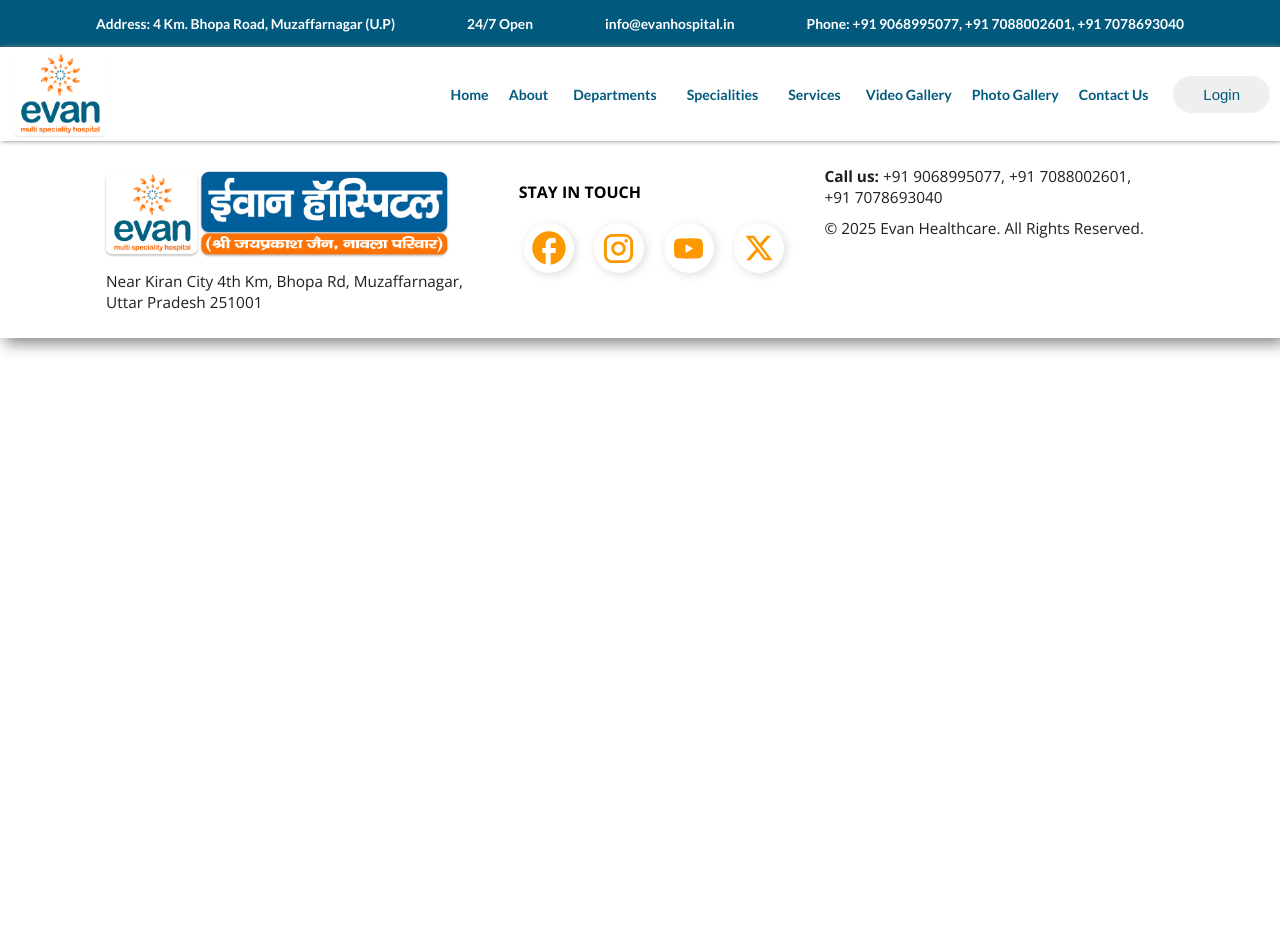
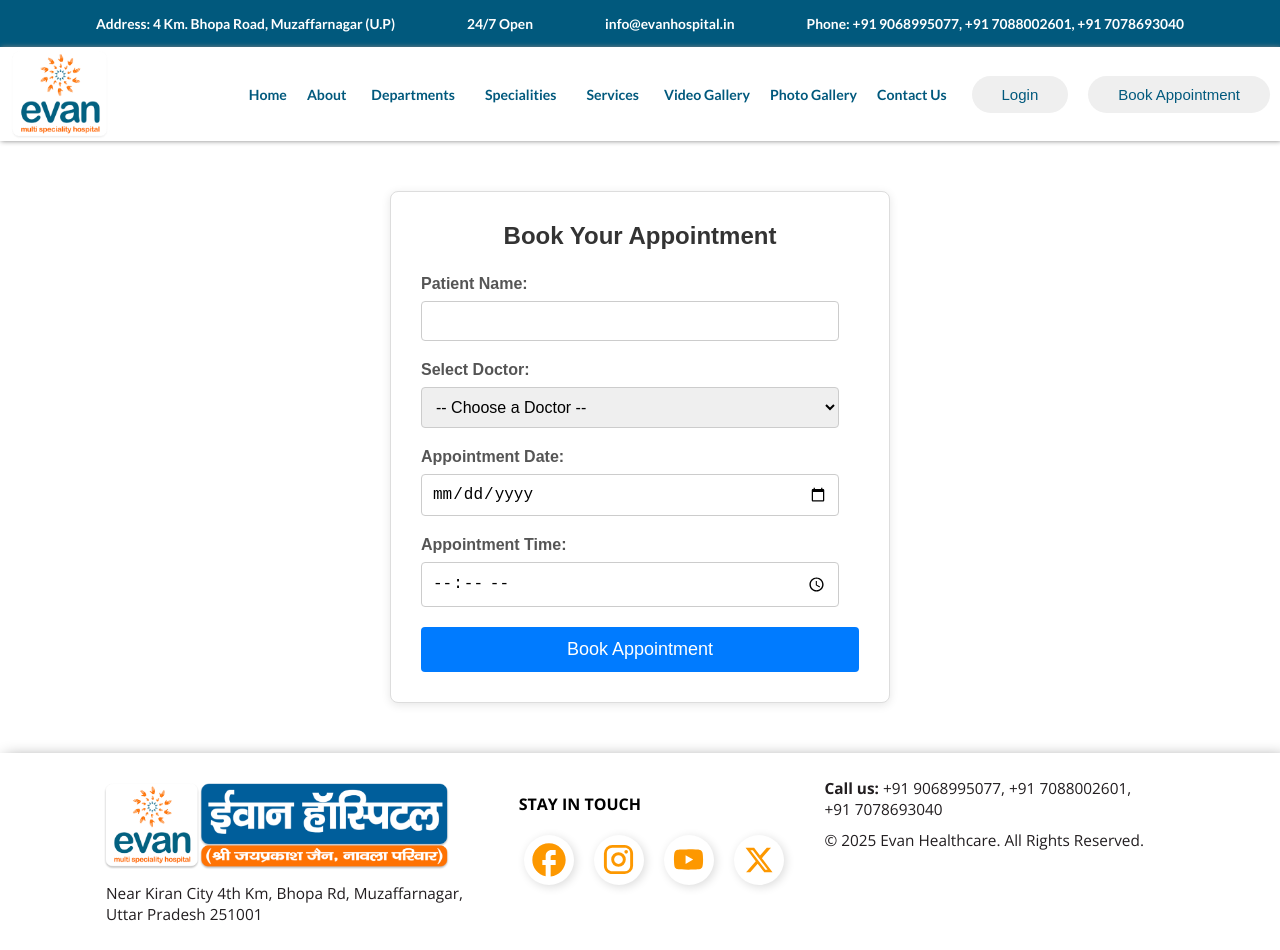
Before and after one commit to Aarishkasgar/Evan-Hospital, a React (Vite) app: page /appointment-booking in a window 1280 px wide. Before the commit the page ends 800 px from the top, so only its background shows below. Built offline with nearby package versions, Linux system fonts and the light colour scheme; a web font is replaced by a local one.

Commit message:
j1 commit

```diff
--- a/src/App.jsx
+++ b/src/App.jsx
@@ -4,6 +4,9 @@
 import Home from "./pages/Home";
 import NavTop from "./components/NavTop";
 import About from "./pages/About";
+
+// Appointment Booking
+import AppointmentBooking from './components/AppointmentBooking';
 
 // Department-----------
 import Managements from "./pages/Managements";
@@ -97,7 +100,6 @@
           <Route path="/dialysis" element={<Dialysis />} />
           <Route path="/nephro" element={<Nephro />} />
           <Route path="/gastro" element={<Gastro />} />
-
           {/* ------------Specialities------------- */}
 
           {/* ---------Services----------- */}
@@ -107,6 +109,8 @@
           <Route path="/radiology" element={<Radiology />} />
           <Route path="/ayushman" element={<Ayushman />} />
           {/* ---------Services---------- */}
+
+          <Route path="/appointment-booking" element={<AppointmentBooking />} />
 
           {/* <Route path="/specialities" element={<Specialities />} /> */}
           <Route path="/video-gallery" element={<VideoGallery />} />
--- /dev/null
+++ b/src/components/AppointmentBooking.css
@@ -0,0 +1,90 @@
+/* src/components/AppointmentBooking.css */
+
+.appointment-container {
+    max-width: 500px;
+    margin: 50px auto;
+    padding: 30px;
+    border: 1px solid #ddd;
+    border-radius: 8px;
+    box-shadow: 0 2px 10px rgba(0, 0, 0, 0.1);
+    background-color: #fff;
+    font-family: Arial, sans-serif;
+}
+
+.appointment-container h2 {
+    text-align: center;
+    color: #333;
+    margin-bottom: 25px;
+}
+
+.form-group {
+    margin-bottom: 20px;
+}
+
+.form-group label {
+    display: block;
+    margin-bottom: 8px;
+    font-weight: bold;
+    color: #555;
+}
+
+.form-group input[type="text"],
+.form-group input[type="date"],
+.form-group input[type="time"],
+.form-group select {
+    width: calc(100% - 20px); /* Adjusting for padding */
+    padding: 10px;
+    border: 1px solid #ccc;
+    border-radius: 4px;
+    font-size: 16px;
+    box-sizing: border-box; /* Include padding and border in the element's total width and height */
+}
+
+.form-group input[type="date"],
+.form-group input[type="time"] {
+    appearance: none; /* Remove default browser styling for date/time inputs */
+}
+
+.submit-btn {
+    width: 100%;
+    padding: 12px;
+    background-color: #007bff;
+    color: white;
+    border: none;
+    border-radius: 4px;
+    font-size: 18px;
+    cursor: pointer;
+    transition: background-color 0.3s ease;
+}
+
+.submit-btn:hover {
+    background-color: #0056b3;
+}
+
+.message {
+    text-align: center;
+    margin-bottom: 15px;
+    padding: 10px;
+    border-radius: 4px;
+    font-weight: bold;
+}
+
+.message.success {
+    background-color: #d4edda;
+    color: #155724;
+    border: 1px solid #c3e6cb;
+}
+
+.message.error {
+    background-color: #f8d7da;
+    color: #721c24;
+    border: 1px solid #f5c6cb;
+}
+
+/* Basic responsive adjustments */
+@media (max-width: 600px) {
+    .appointment-container {
+        margin: 20px;
+        padding: 20px;
+    }
+}
--- /dev/null
+++ b/src/components/AppointmentBooking.jsx
@@ -0,0 +1,138 @@
+// src/components/AppointmentBooking.js
+import React, { useState } from 'react';
+import './AppointmentBooking.css'; // Separate CSS file
+
+const AppointmentBooking = () => {
+    // State to manage form inputs
+    const [patientName, setPatientName] = useState('');
+    const [doctor, setDoctor] = useState('');
+    const [appointmentDate, setAppointmentDate] = useState('');
+    const [appointmentTime, setAppointmentTime] = useState('');
+    const [message, setMessage] = useState('');
+
+    // Dummy list of doctors (you would likely fetch this from your backend)
+    const doctors = [
+        { id: 'dr-pankaj', name: 'Dr. Pankaj Jain (General Physician)' },
+        { id: 'dr-faisal', name: 'Dr. Faisal Shadab (General Physician)' },
+        { id: 'dr-vipin', name: 'Dr. Vipin Deo Timari (Pulmonologist)' },
+        { id: 'dr-nidhi', name: 'Dr. Nidhi Yadav (Gynecologist)' },
+        { id: 'dr-madan', name: 'Dr. Madan Mohan Jha (General Surgeon)' },
+        { id: 'dr-raman', name: 'Dr. Raman Jindal (Orthopedic Surgeon)' },
+        { id: 'dr-sanjeev', name: 'Dr. Sanjeev Kumar Dubey (Nephrologist)' },
+        { id: 'dr-rb', name: 'Dr. R.B. Singh (Cardiologist)' },
+        { id: 'dr-akshi', name: 'Dr. Akshi Singhal (ENT Specialist)' },
+        { id: 'dr-archit', name: 'Dr. Archit Singhal (Physiotherapist)' },
+    ];
+
+    const handleSubmit = async (e) => {
+        e.preventDefault(); // Prevent default form submission
+
+        // Basic validation
+        if (!patientName || !doctor || !appointmentDate || !appointmentTime) {
+            setMessage('Please fill in all fields.');
+            return;
+        }
+
+        const appointmentData = {
+            patientName,
+            doctor,
+            appointmentDate,
+            appointmentTime,
+        };
+
+        console.log('Booking Data:', appointmentData); // For debugging
+
+        try {
+            // --- यहाँ आपको अपने बैकएंड API का लिंक जोड़ना होगा ---
+            const backendApiUrl = 'YOUR_BACKEND_API_ENDPOINT_HERE'; // उदाहरण: 'https://your-backend.com/api/book-appointment'
+
+            const response = await fetch(backendApiUrl, {
+                method: 'POST',
+                headers: {
+                    'Content-Type': 'application/json',
+                    // यदि आवश्यक हो तो ऑथराइजेशन हेडर जोड़ें
+                    // 'Authorization': 'Bearer YOUR_AUTH_TOKEN'
+                },
+                body: JSON.stringify(appointmentData),
+            });
+
+            if (response.ok) {
+                const result = await response.json();
+                setMessage('Appointment booked successfully! ' + (result.message || ''));
+                // Clear the form
+                setPatientName('');
+                setDoctor('');
+                setAppointmentDate('');
+                setAppointmentTime('');
+            } else {
+                const errorData = await response.json();
+                setMessage(`Failed to book appointment: ${errorData.message || response.statusText}`);
+            }
+        } catch (error) {
+            console.error('Error booking appointment:', error);
+            setMessage('An error occurred while booking. Please try again.');
+        }
+    };
+
+    return (
+        <div className="appointment-container">
+            <h2>Book Your Appointment</h2>
+            {message && <p className="message">{message}</p>}
+            <form onSubmit={handleSubmit}>
+                <div className="form-group">
+                    <label htmlFor="patientName">Patient Name:</label>
+                    <input
+                        type="text"
+                        id="patientName"
+                        value={patientName}
+                        onChange={(e) => setPatientName(e.target.value)}
+                        required
+                    />
+                </div>
+
+                <div className="form-group">
+                    <label htmlFor="doctor">Select Doctor:</label>
+                    <select
+                        id="doctor"
+                        value={doctor}
+                        onChange={(e) => setDoctor(e.target.value)}
+                        required
+                    >
+                        <option value="">-- Choose a Doctor --</option>
+                        {doctors.map((doc) => (
+                            <option key={doc.id} value={doc.id}>
+                                {doc.name}
+                            </option>
+                        ))}
+                    </select>
+                </div>
+
+                <div className="form-group">
+                    <label htmlFor="appointmentDate">Appointment Date:</label>
+                    <input
+                        type="date"
+                        id="appointmentDate"
+                        value={appointmentDate}
+                        onChange={(e) => setAppointmentDate(e.target.value)}
+                        required
+                    />
+                </div>
+
+                <div className="form-group">
+                    <label htmlFor="appointmentTime">Appointment Time:</label>
+                    <input
+                        type="time"
+                        id="appointmentTime"
+                        value={appointmentTime}
+                        onChange={(e) => setAppointmentTime(e.target.value)}
+                        required
+                    />
+                </div>
+
+                <button type="submit" className="submit-btn">Book Appointment</button>
+            </form>
+        </div>
+    );
+};
+
+export default AppointmentBooking;
--- a/src/components/Navigation/NavRes.css
+++ b/src/components/Navigation/NavRes.css
@@ -4,6 +4,11 @@
   }
   .nav-login-btn {
     margin-right: 4vw;
+    display: none;
+  }
+  .nav-login-btn1 {
+    display: block !important;
+    /* margin-right: 4vw; */
   }
   .FaBars-line {
     margin-left: 4vw;
--- a/src/components/Navigation/Navbar.jsx
+++ b/src/components/Navigation/Navbar.jsx
@@ -36,6 +36,14 @@
               Login
             </a>
           </LoginButton>
+          <LoginButton className="nav-login-btn nav-login-btn1">
+            <a
+              href="/appointment-booking"
+              className="NavLoginBtn"
+            >
+              Book Appointment
+            </a>
+          </LoginButton>
         </RightNav>
       </NavContainer>
     </SNavbar>
@@ -55,7 +63,7 @@
 
 const SNavbar = styled.nav`
   background-color: white; //navbar background color
-  position: sticky;
+  position: relative;
   top: 0px;
   box-shadow: 1px 0px 5px gray;
   padding: 7px 0px;
--- a/src/pages/Managements.jsx
+++ b/src/pages/Managements.jsx
@@ -115,7 +115,7 @@
               name="Pankaj"
               destination="(Head of Account)"
             />
-            <DoctorsCard img={Mgt16} name="Vikas" destination="(Maintance)" />
+            <DoctorsCard img={Mgt16} name="Gyanandar Giri" destination="(Maintance)" />
             <DoctorsCard
               img={Mgt17}
               name="Rahul"
```
